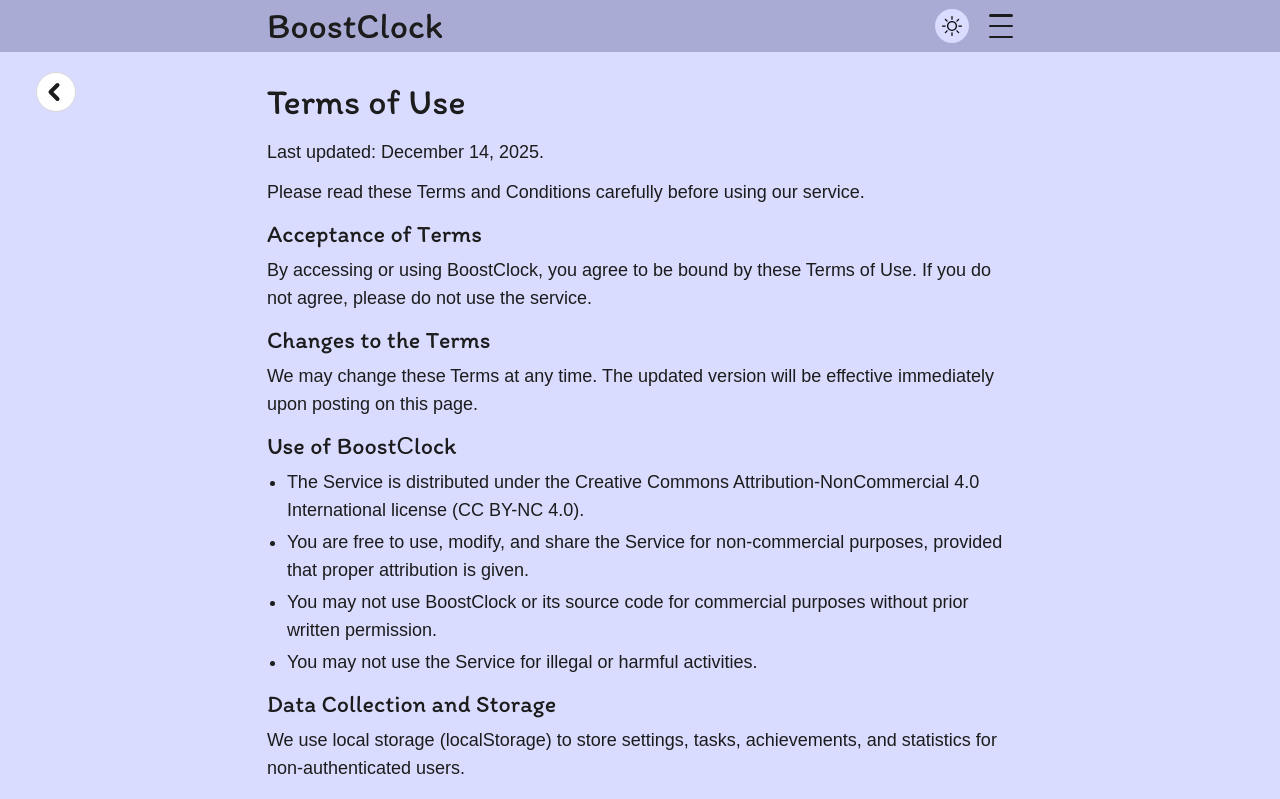
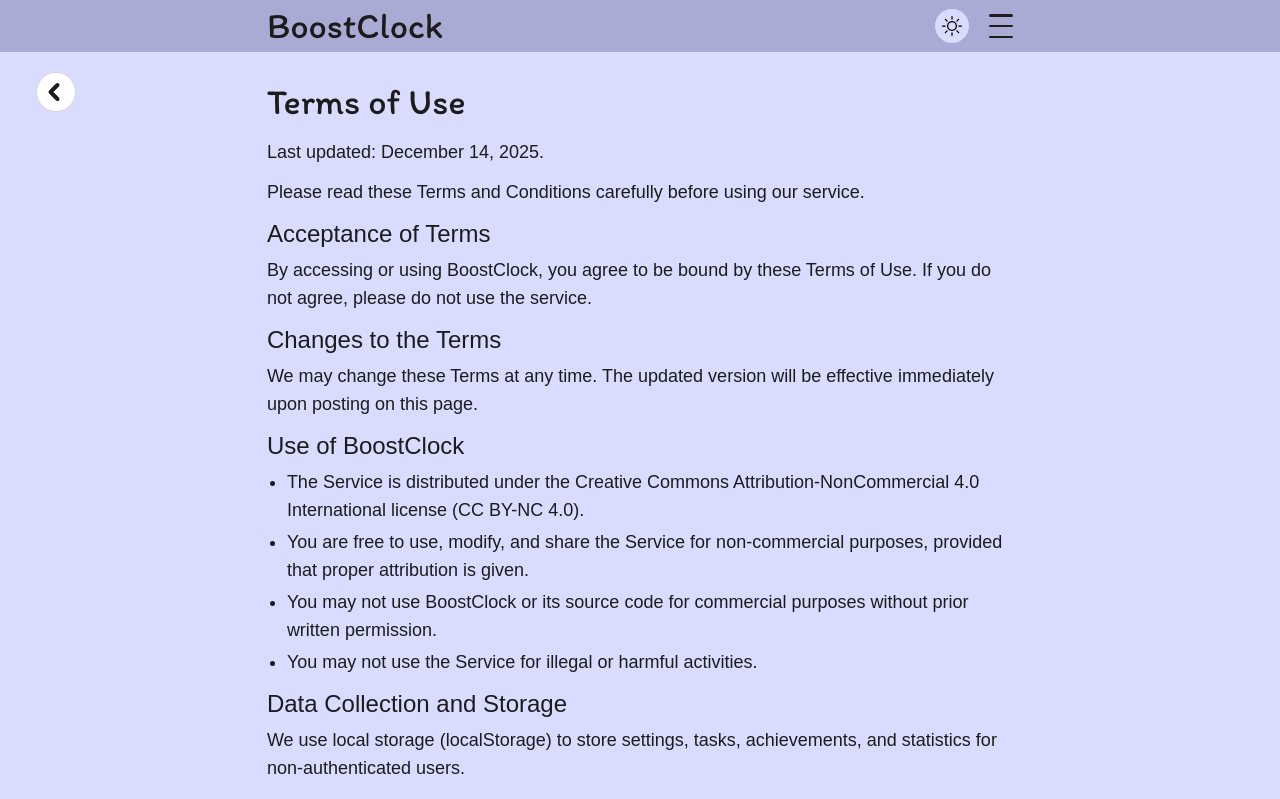
Before and after one commit to flionx/boost-clock, a Next.js app: page /terms in a window 1280 px wide. Shown: the top 799 px of the page. Built offline with nearby package versions, Linux system fonts and the light colour scheme; no server answers.

Commit message:
fix: add itim cyrillic font, change poppins font to literal

```diff
--- a/src/app/globals.css
+++ b/src/app/globals.css
@@ -65,8 +65,7 @@ html.dark {
 
 @theme {
   --font-primary: "Itim", "Itim Fallback", "literal", "literal Fallback", sans-serif;
-  --font-secondary: "Poppins", sans-serif;
-  --font-legal: "literal", "literal Fallback", sans-serif;
+  --font-secondary: "literal", "literal Fallback", sans-serif;
   --font-nav: "JetBrains Mono", monospace;
 
   --color-primary: var(--color-primary);
@@ -88,6 +87,7 @@ html.dark {
   --color-third-content: var(--color-third-content);
 
   --breakpoint-xl: 87.5rem;
+  --spacing-fluid-lg: clamp(1rem, 5vw, 3rem);
   --text-calc-medium: calc(22px + (25 - 22) * ((100vw - 375px) / (1440 - 375)));
   --text-calc-small: calc(20px + (25 - 20) * ((100vw - 375px) / (1440 - 375)));
   --shadow-card: 0 2px 2px rgba(0, 0, 0, 0.1);
--- a/src/app/layout.tsx
+++ b/src/app/layout.tsx
@@ -1,4 +1,4 @@
-import { itim, jetbrains_mono, literal, poppins } from "@/shared/assets/fonts";
+import { itim, jetbrains_mono, literal } from "@/shared/assets/fonts";
 import ThemeProvider from "@/shared/providers/theme-provider";
 import FirebaseProvider from "@/shared/providers/firebase-provider";
 import AutoSaveProvider from "@/shared/providers/autosave-provider";
@@ -44,8 +44,7 @@ export default async function RootLayout({
     <html lang={locale} suppressHydrationWarning>
       <body
         className={`
-          ${itim.variable} ${literal.variable} ${jetbrains_mono.variable}
-          ${poppins.variable} antialiased
+          ${itim.variable} ${literal.variable} ${jetbrains_mono.variable} antialiased
         `}
       >
         <ThemeProvider>
--- a/src/features/tasks/ui/acitve-tasks/TasksHeader.tsx
+++ b/src/features/tasks/ui/acitve-tasks/TasksHeader.tsx
@@ -4,7 +4,7 @@ import ButtonClearAll from '../buttons/ButtonClearAll'
 const TasksHeader = () => {
   const t = useTranslations();
   return (
-    <div className="flex justify-between items-center pr-2.5 pb-2.5 pl-12.5 border-b-2 border-line mb-8.5">
+    <div className="flex justify-between items-center pr-2.5 pb-2.5 pl-fluid-lg border-b-2 border-line mb-8.5">
       <h3 className="text-3xl">{t("tasks")}</h3>
       <ButtonClearAll />
     </div>
--- a/src/features/tasks/ui/completed-tasks/ButtonCompletedTasks.tsx
+++ b/src/features/tasks/ui/completed-tasks/ButtonCompletedTasks.tsx
@@ -23,9 +23,9 @@ const ButtonCompletedTasks = () => {
             duration: 0.3,
             delay: 0.3
           }}
-          className="w-full flex justify-between items-center py-1.5 px-12 text-3xl bg-accent rounded-lg mb-1.5 overflow-hidden"
+          className="w-full flex justify-between items-center py-1.5 px-fluid-lg text-[clamp(1.25rem,5vw,1.875rem)] bg-accent rounded-lg mb-1.5 overflow-hidden"
         >
-          {t("completedTasks")}
+          <span className="whitespace-nowrap">{t("completedTasks")}</span>
           <ArrowDownIcon className={`
               size-7 text-content dark:text-line relative left-3 duration-300
               transition-transform ${showCompletedTasks ? 'rotate-0' : 'rotate-180'}
--- a/src/shared/assets/fonts/index.ts
+++ b/src/shared/assets/fonts/index.ts
@@ -1,14 +1,19 @@
-import { Itim, JetBrains_Mono, Poppins } from "next/font/google";
+import { JetBrains_Mono } from "next/font/google";
 import localFont from "next/font/local"
 
-export const itim = Itim({
+export const itim = localFont({
+  src: [{
+    path: './itim.otf',
+    weight: '400',
+    style: 'normal'
+  }],
   variable: '--font-itim',
-  weight: ['400']
+  display: 'swap'
 })
 
 export const literal = localFont({
   src: [{
-    path: './Literal-Regular.woff2',
+    path: './literal.woff2',
     weight: '400',
     style: 'normal'
   }],
@@ -21,9 +26,3 @@ export const jetbrains_mono = JetBrains_Mono({
   style: "normal",
   weight: '400'
 })
-
-export const poppins = Poppins({
-  variable: '--font-poppins',
-  style: "normal",
-  weight: '400'
-})
--- a/src/shared/ui/Legal/ListLegal.tsx
+++ b/src/shared/ui/Legal/ListLegal.tsx
@@ -4,13 +4,13 @@ interface ListLegalProps {
 }
 const ListLegal: React.FC<ListLegalProps> = ({ children, type }) => {
   if (type === "ordered") return (
-    <ol className="pl-5 text-lg mb-3 font-legal list-decimal flex flex-col gap-y-1">
+    <ol className="pl-5 text-lg mb-3 font-secondary list-decimal flex flex-col gap-y-1">
       {children}
     </ol>
   )
 
   return (
-    <ul className="pl-5 text-lg mb-3 font-legal list-disc flex flex-col gap-y-1">
+    <ul className="pl-5 text-lg mb-3 font-secondary list-disc flex flex-col gap-y-1">
       {children}
     </ul>
   )
--- a/src/shared/ui/Legal/SubtitleLegal.tsx
+++ b/src/shared/ui/Legal/SubtitleLegal.tsx
@@ -1,6 +1,6 @@
 const SubtitleLegal = ({ children }: { children: React.ReactNode }) => {
   return (
-    <h3 className="text-2xl mb-1.5">{children}</h3>
+    <h3 className="font-secondary text-2xl mb-1.5">{children}</h3>
   )
 }
 
--- a/src/shared/ui/Legal/TextLegal.tsx
+++ b/src/shared/ui/Legal/TextLegal.tsx
@@ -1,6 +1,6 @@
 const TextLegal = ({ children }: { children: React.ReactNode }) => {
   return (
-    <p className="font-legal text-lg mb-3">{children}</p>
+    <p className="font-secondary text-lg mb-3">{children}</p>
   )
 }
 
```
Also changed, not shown: src/shared/assets/fonts/itim.otf (added), src/shared/assets/fonts/literal.woff2 (renamed from src/shared/assets/fonts/Literal-Regular.woff2).
